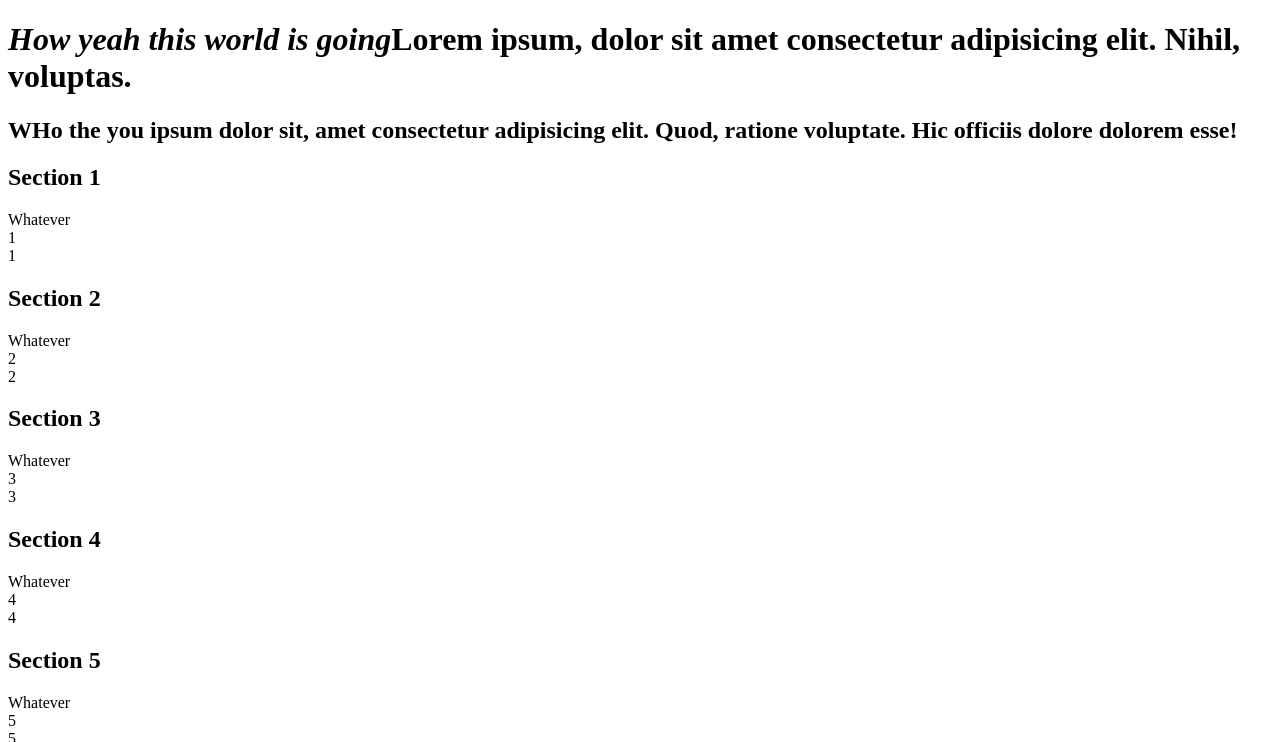
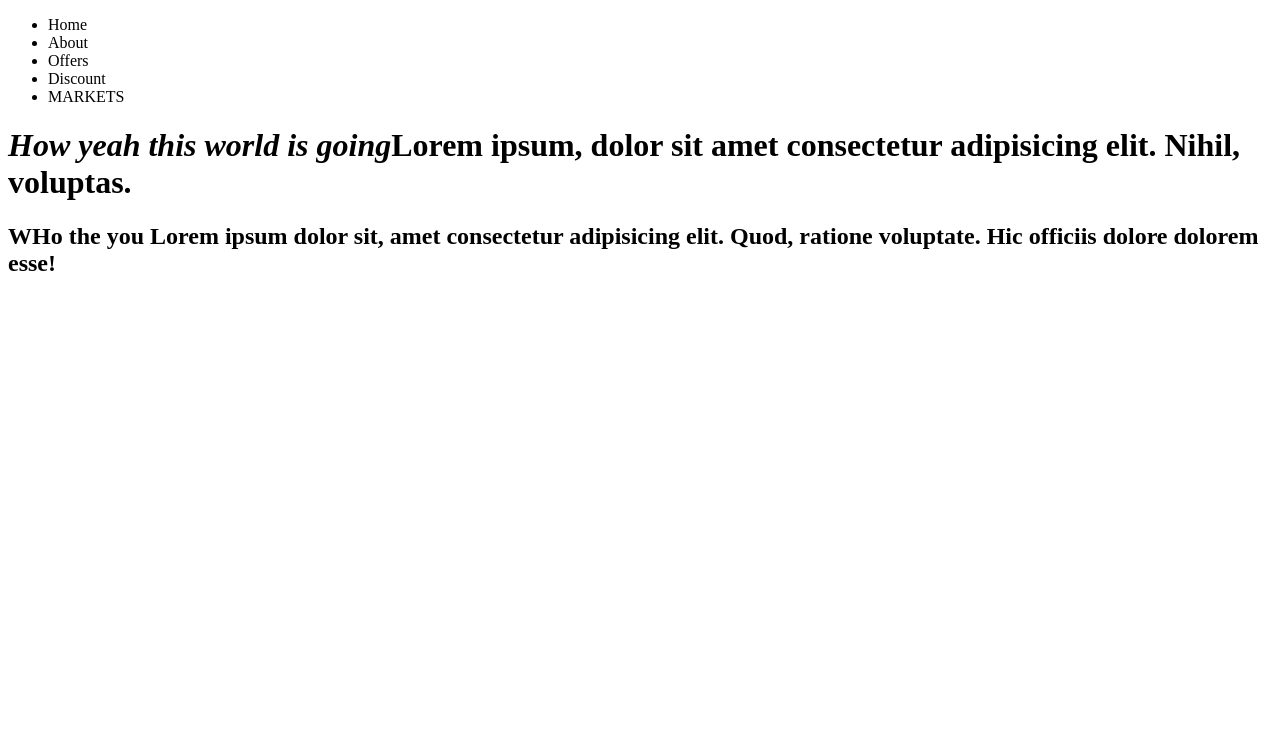
Before and after one commit to shahzaibcloudy7/Access101Demo, a plain HTML site: page index.html in a window 1280 px wide. Shown: the top 742 px of the page. Drawn offline with Linux system fonts and the light colour scheme.

Commit message:
MFA trial

```diff
--- a/index.html
+++ b/index.html
@@ -1,133 +1,21 @@
 <!DOCTYPE html>
 <html lang="en">
 <head>
-    <title> Testing Now Feb 25th 2022</title>
+    <title> MOBILE FIRST APPROACH (MFA)</title>
 </head>
 <body>
+  <header>
+    <ul>
+    <li>Home</li>
+    <li>About</li>
+    <li>Offers</li>
+    <li>Discount</li>
+    <li>MARKETS</li>
+
+    </ul>
+
+  </header>
     <h1><em>How yeah this world is going</em>Lorem ipsum, dolor sit amet consectetur adipisicing elit. Nihil, voluptas.</h1>
-<h2><strong>WHo the you</strong> ipsum dolor sit, amet consectetur adipisicing elit. Quod, ratione voluptate. Hic officiis dolore dolorem esse!</h2>
-<div class="cont s--inactive">
-    <!-- cont inner start -->
-    <div class="cont__inner">
-      <!-- el start -->
-      <div class="el">
-        <div class="el__overflow">
-          <div class="el__inner">
-            <div class="el__bg"></div>
-            <div class="el__preview-cont">
-              <h2 class="el__heading">Section 1</h2>
-            </div>
-            <div class="el__content">
-              <div class="el__text">Whatever</div>
-              <div class="el__close-btn"></div>
-            </div>
-          </div>
-        </div>
-        <div class="el__index">
-          <div class="el__index-back">1</div>
-          <div class="el__index-front">
-            <div class="el__index-overlay" data-index="1">1</div>
-          </div>
-        </div>
-      </div>
-      <!-- el end -->
-      <!-- el start -->
-      <div class="el">
-        <div class="el__overflow">
-          <div class="el__inner">
-            <div class="el__bg"></div>
-            <div class="el__preview-cont">
-              <h2 class="el__heading">Section 2</h2>
-            </div>
-            <div class="el__content">
-              <div class="el__text">Whatever</div>
-              <div class="el__close-btn"></div>
-            </div>
-          </div>
-        </div>
-        <div class="el__index">
-          <div class="el__index-back">2</div>
-          <div class="el__index-front">
-            <div class="el__index-overlay" data-index="2">2</div>
-          </div>
-        </div>
-      </div>
-      <!-- el end -->
-      <!-- el start -->
-      <div class="el">
-        <div class="el__overflow">
-          <div class="el__inner">
-            <div class="el__bg"></div>
-            <div class="el__preview-cont">
-              <h2 class="el__heading">Section 3</h2>
-            </div>
-            <div class="el__content">
-              <div class="el__text">Whatever</div>
-              <div class="el__close-btn"></div>
-            </div>
-          </div>
-        </div>
-        <div class="el__index">
-          <div class="el__index-back">3</div>
-          <div class="el__index-front">
-            <div class="el__index-overlay" data-index="3">3</div>
-          </div>
-        </div>
-      </div>
-      <!-- el end -->
-      <!-- el start -->
-      <div class="el">
-        <div class="el__overflow">
-          <div class="el__inner">
-            <div class="el__bg"></div>
-            <div class="el__preview-cont">
-              <h2 class="el__heading">Section 4</h2>
-            </div>
-            <div class="el__content">
-              <div class="el__text">Whatever</div>
-              <div class="el__close-btn"></div>
-            </div>
-          </div>
-        </div>
-        <div class="el__index">
-          <div class="el__index-back">4</div>
-          <div class="el__index-front">
-            <div class="el__index-overlay" data-index="4">4</div>
-          </div>
-        </div>
-      </div>
-      <!-- el end -->
-      <!-- el start -->
-      <div class="el">
-        <div class="el__overflow">
-          <div class="el__inner">
-            <div class="el__bg"></div>
-            <div class="el__preview-cont">
-              <h2 class="el__heading">Section 5</h2>
-            </div>
-            <div class="el__content">
-              <div class="el__text">Whatever</div>
-              <div class="el__close-btn"></div>
-            </div>
-          </div>
-        </div>
-        <div class="el__index">
-          <div class="el__index-back">5</div>
-          <div class="el__index-front">
-            <div class="el__index-overlay" data-index="5">5</div>
-          </div>
-        </div>
-      </div>
-      <!-- el end -->
-    </div>
-    <!-- cont inner end -->
-  </div>
-
-  <a href="https://dribbble.com/shots/2802024-Satellite-Website-Prototype" target="_blank" class="icon-link">
-    <img src="http://icons.iconarchive.com/icons/uiconstock/socialmedia/256/Dribbble-icon.png">
-  </a>
-  <a href="https://twitter.com/NikolayTalanov" target="_blank" class="icon-link icon-link--twitter">
-    <img src="https://cdn1.iconfinder.com/data/icons/logotypes/32/twitter-128.png">
-  </a>
+    <h2><strong>WHo the you</strong> Lorem ipsum dolor sit, amet consectetur adipisicing elit. Quod, ratione voluptate. Hic officiis dolore dolorem esse!</h2>
 </body>
 </html>
--- a/style.css
+++ b/style.css
@@ -0,0 +1,13 @@
+* {
+
+    padding: 0;
+    margin: 1;
+    box-sizing: border-box;
+}
+
+html {
+font-size: 16px;
+scroll-behavior: smooth;
+
+
+}
```
